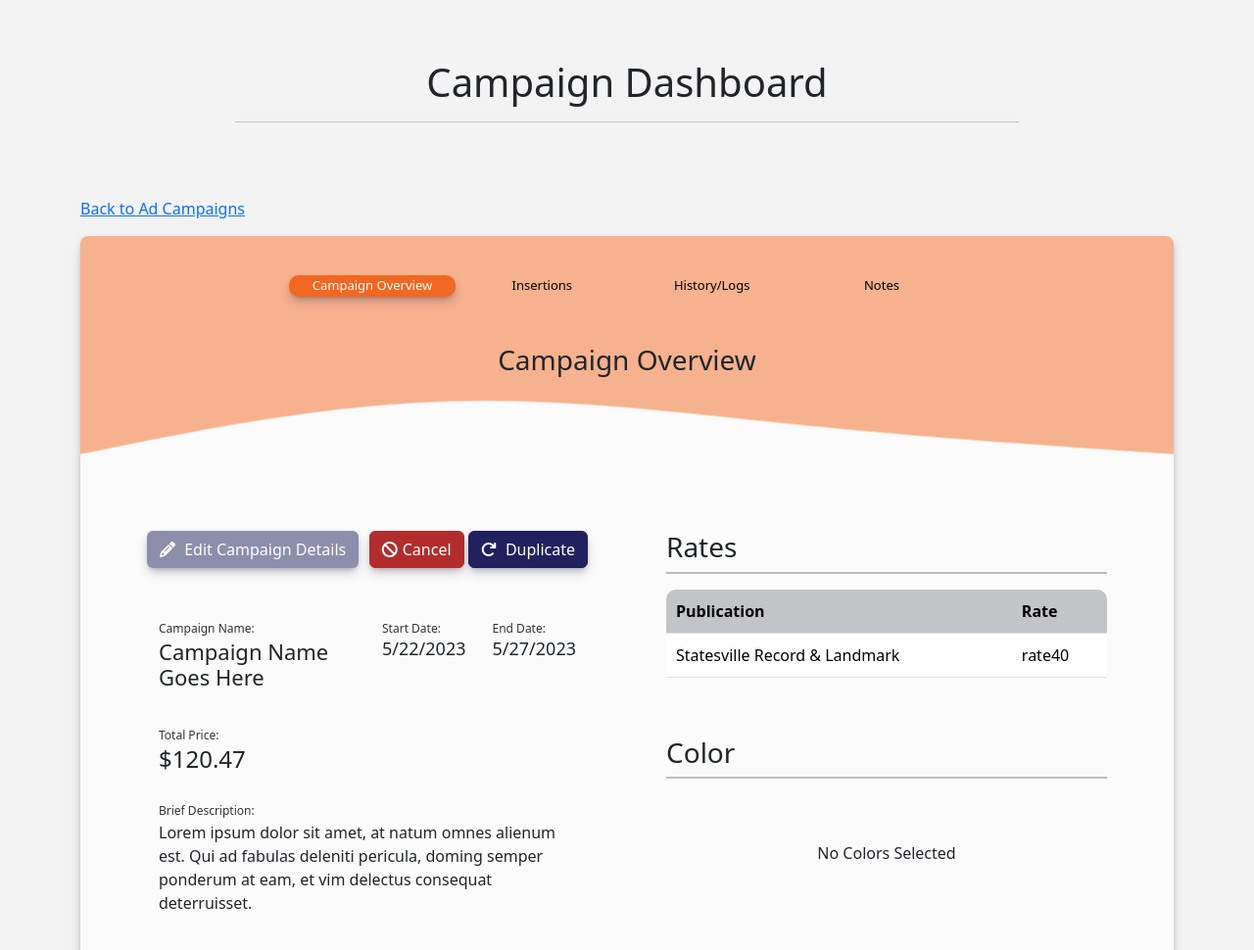
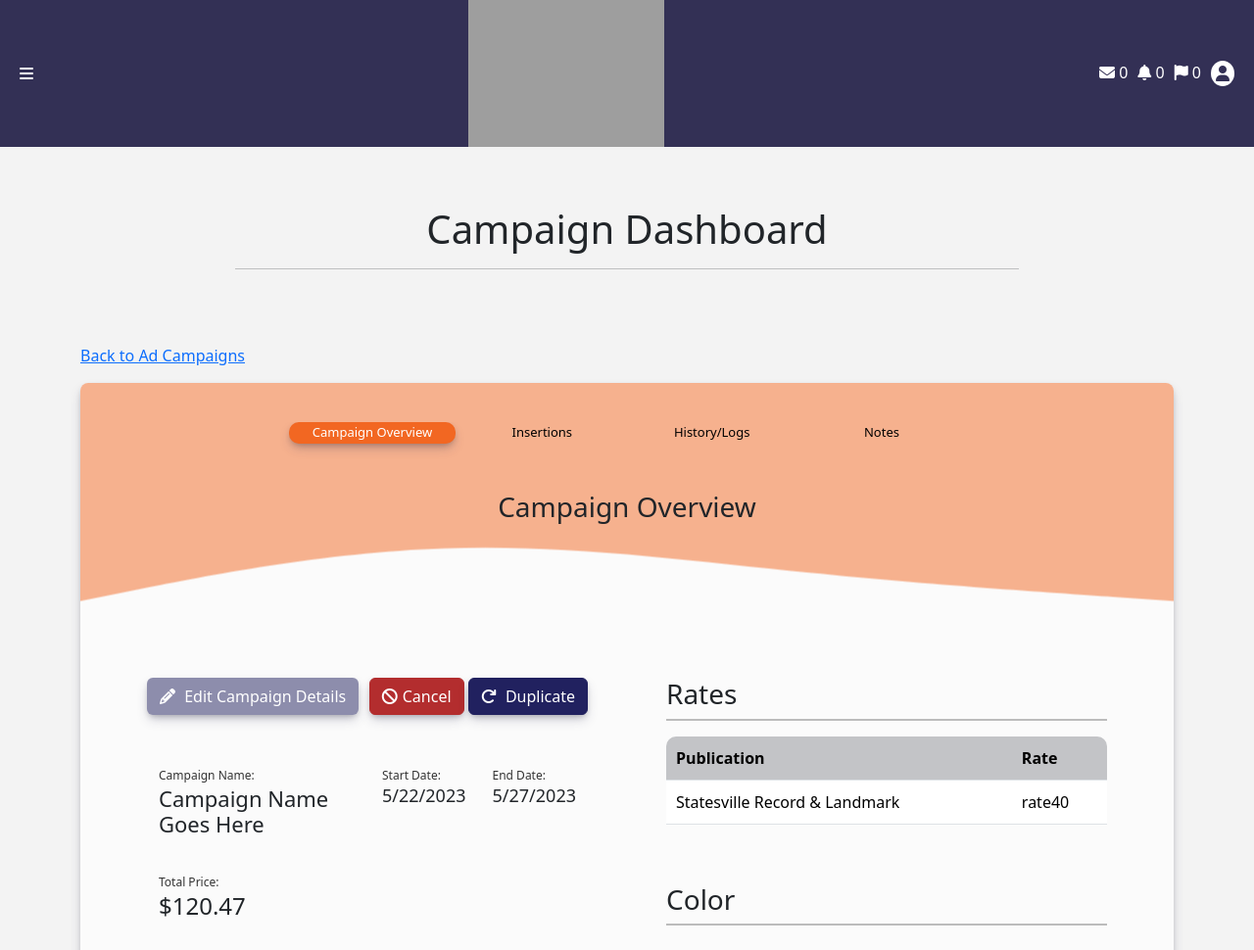
Before and after one commit to skoolboi434/MIDTC-Advertising, a Django app: page /campaign-dashboard in a window 1280 px wide. Shown: the top 970 px of the page at 98% size. Run offline with Django 5.2, Linux system fonts and the light colour scheme; some libraries are stand-ins or nearby versions; grey boxes are pictures that could not be loaded.

Commit message:
Modal added

```diff
--- a/advertising/static/css/custom.css
+++ b/advertising/static/css/custom.css
@@ -570,6 +570,34 @@
   color: #000;
 }
 
+.top-admin-bar {
+  background-color: #333055;
+  min-height: 50px;
+  display: flex;
+  justify-content: space-between;
+  align-items: center;
+  padding: 0 20px;
+}
+.top-admin-bar .hamburger-container .fa {
+  color: #fff;
+}
+.top-admin-bar .logo-container {
+  max-width: 200px;
+}
+.top-admin-bar .profile-container {
+  display: flex;
+}
+.top-admin-bar .profile-container .profile-icon {
+  text-decoration: none;
+  color: #fff;
+}
+.top-admin-bar .profile-container .profile-icon:not(:last-of-type) {
+  margin-right: 10px;
+}
+.top-admin-bar .profile-container .profile-icon .fa-user {
+  color: #333055;
+}
+
 .step-form-container {
   background-color: rgba(255, 255, 255, 0.7);
   padding: 40px 20px;
--- a/advertising/static/scss/components/__components.scss
+++ b/advertising/static/scss/components/__components.scss
@@ -5,3 +5,4 @@
 @import 'topmenu';
 @import 'step-form';
 @import 'tables';
+@import 'modal/__modal';
--- a/advertising/static/scss/components/_topmenu.scss
+++ b/advertising/static/scss/components/_topmenu.scss
@@ -0,0 +1,30 @@
+.top-admin-bar {
+  background-color: #333055;
+  min-height: 50px;
+  display: flex;
+  justify-content: space-between;
+  align-items: center;
+  padding: 0 20px;
+  .hamburger-container {
+    .fa {
+      color: $white;
+    }
+  }
+  .logo-container {
+    max-width: 200px;
+  }
+  .profile-container {
+    display: flex;
+    .profile-icon {
+      text-decoration: none;
+      color: $white;
+      &:not(:last-of-type) {
+        margin-right: 10px;
+      }
+
+      .fa-user {
+        color: #333055;
+      }
+    }
+  }
+}
--- a/templates/base.html
+++ b/templates/base.html
@@ -11,6 +11,22 @@
   </head>
   <body>
     <!-- Top Menu -->
+    <div class="top-admin-bar">
+      <div class="hamburger-container">
+        <i class="fa fa-solid fa-bars"></i>
+      </div>
+      <div class="logo-container">
+        <img src="https://www.summaware.com/wp-content/uploads/2022/08/summaware-logo.png" alt="Summaware Logo" class="logo img-fluid" />
+      </div>
+      <div class="profile-container">
+        <a href="#" class="profile-icon"><i class="fa fa-envelope" aria-hidden="true"></i><span class="label label-success"> 0</span></a>
+        <a href="#" class="profile-icon"><i class="fa fa-bell" aria-hidden="true"></i> <span class="label label-success"> 0</span></a>
+        <a href="#" class="profile-icon"><i class="fa fa-flag" aria-hidden="true"></i> <span class="label label-success"> 0</span></a>
+        <a href="#" class="profile-icon"
+          ><span style="display: flex; background: white; padding: 5px; border-radius: 50%"><i class="fa fa-solid fa-user"></i></span
+        ></a>
+      </div>
+    </div>
 
     {% block content %} {% endblock %}
 
--- a/templates/pages/campaign-dashboard.html
+++ b/templates/pages/campaign-dashboard.html
@@ -1,4 +1,4 @@
-{% extends 'base.html' %} {% block content %}
+{% extends 'base.html' %} {% block content %} {% include 'partials/modal/_edit-campaign.html'%}
 <div class="page-heading-container container">
   <h1>Campaign Dashboard</h1>
   <hr />
--- /dev/null
+++ b/templates/partials/modal/_edit-campaign.html
@@ -0,0 +1,8 @@
+<div id="myModal" class="modal my-modal">
+  <div class="modal-content create-new">
+    <span class="close" onclick="document.getElementById('myModal').style.display='none'">&times;</span>
+
+
+    </div>
+  </div>
+</div>
--- a/templates/partials/stepform/_campaign-overview.html
+++ b/templates/partials/stepform/_campaign-overview.html
@@ -1,5 +1,6 @@
 <div class="multisteps-form__panel p-4 rounded js-active" data-animation="scaleIn">
   <h3 class="multisteps-form__title text-center">Campaign Overview</h3>
+
   <div class="multisteps-form__content">
     <div class="content-container container">
       <div class="row ad-info">
@@ -7,7 +8,9 @@
         <div class="col-md-6 left-side">
           <div class="btn-container top mb-5">
             <div>
-              <button class="btn btn-secondary-light"><i class="fa fa-solid fa-pencil"></i> Edit Campaign Details</button>
+              <button id="modalBtn"
+              onclick="document.getElementById('myModal').style.display='block'" class="btn btn-secondary-light"><i class="fa fa-solid fa-pencil"></i> Edit Campaign Details</button>
+
             </div>
             <div>
               <button class="btn btn-danger"><i class="fa fa-solid fa-ban"></i> Cancel</button>
```
Also changed, not shown: other parts of advertising/static/css/custom.css (+59 -0 lines), advertising/static/scss/components/modal/__modal.scss (added, +65 -0 lines), 1 other file.
